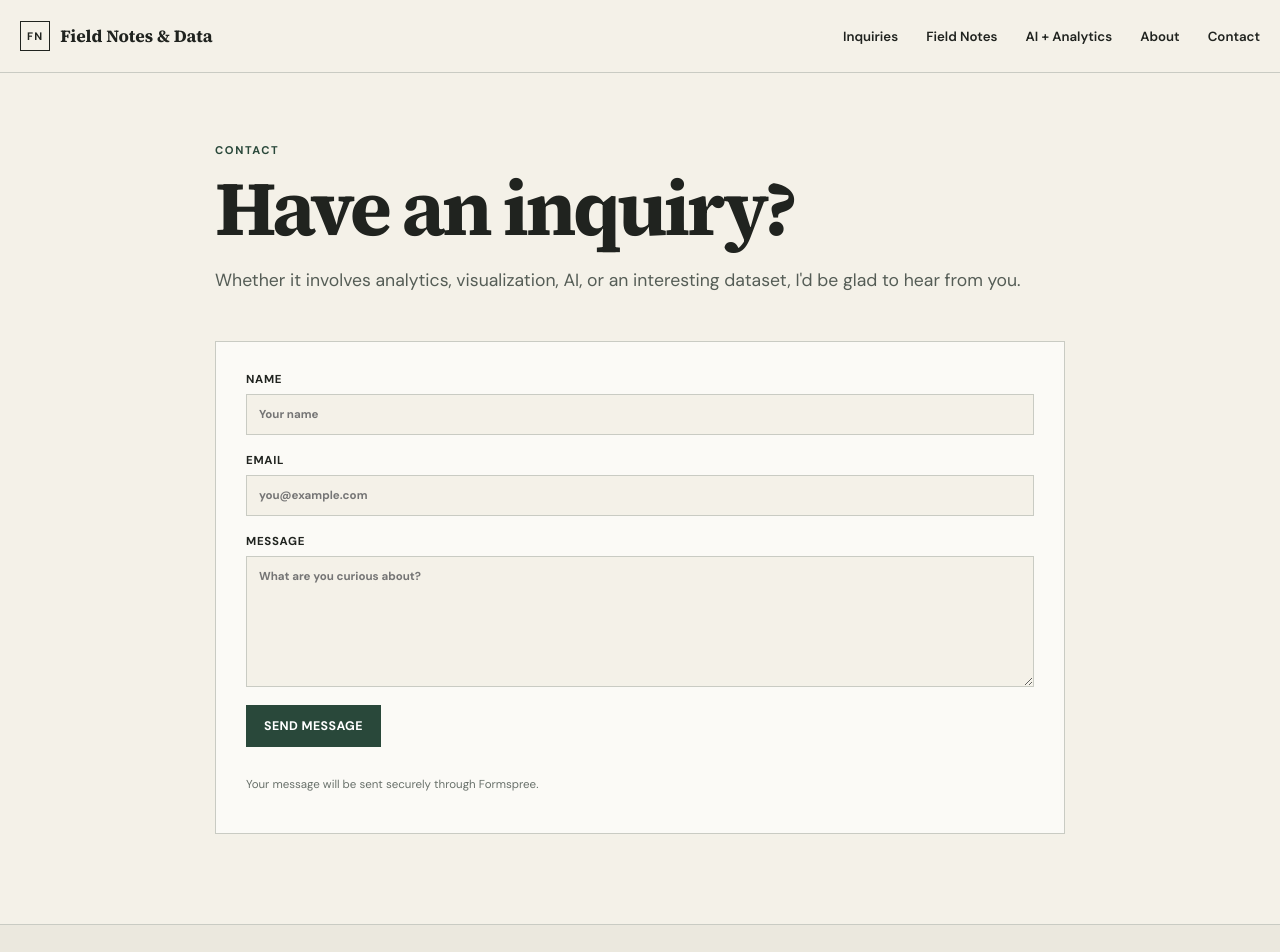
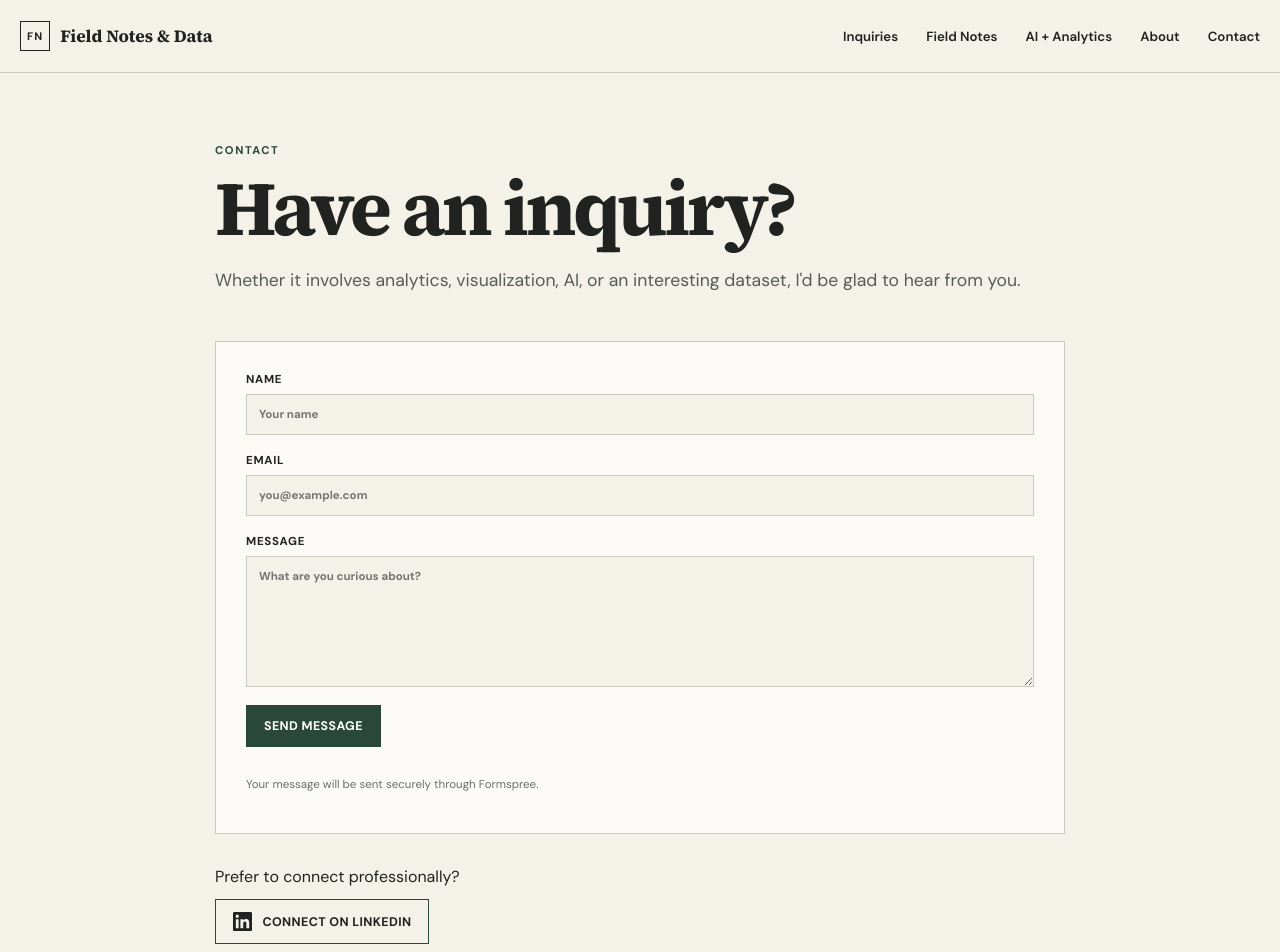
Before and after one commit to SouthNasian/field-notes-data, a Next.js app: page /contact in a window 1280 px wide. Shown: the top 952 px of the page. Built offline with nearby package versions, Linux system fonts and the light colour scheme.

Commit message:
Add LinkedIn profile link to contact page

```diff
--- a/src/app/contact/page.tsx
+++ b/src/app/contact/page.tsx
@@ -52,6 +52,28 @@ export default function ContactPage() {
           Your message will be sent securely through Formspree.
         </p>
       </form>
+      <div style={{ marginTop: "2rem" }}>
+        <p style={{ marginBottom: "0.75rem" }}>Prefer to connect professionally?</p>
+        <a
+          href="https://www.linkedin.com/in/nathan-chau-53275752/"
+          target="_blank"
+          rel="noopener noreferrer"
+          className="button"
+          aria-label="Connect on LinkedIn (opens in a new tab)"
+          style={{ display: "inline-flex", alignItems: "center", gap: "0.65rem" }}
+        >
+          <svg
+            aria-hidden="true"
+            width="19"
+            height="19"
+            viewBox="0 0 24 24"
+            fill="currentColor"
+          >
+            <path d="M20.447 20.452h-3.554v-5.569c0-1.328-.027-3.037-1.852-3.037-1.853 0-2.136 1.445-2.136 2.939v5.667H9.35V9h3.414v1.561h.049c.476-.9 1.637-1.85 3.37-1.85 3.601 0 4.267 2.37 4.267 5.455v6.286ZM5.337 7.433a2.062 2.062 0 1 1 0-4.124 2.062 2.062 0 0 1 0 4.124Zm1.782 13.019H3.555V9h3.564v11.452ZM22.225 0H1.771C.792 0 0 .774 0 1.729v20.542C0 23.227.792 24 1.771 24h20.451C23.2 24 24 23.227 24 22.271V1.729C24 .774 23.2 0 22.225 0Z" />
+          </svg>
+          Connect on LinkedIn
+        </a>
+      </div>
     </main>
   );
 }
```
